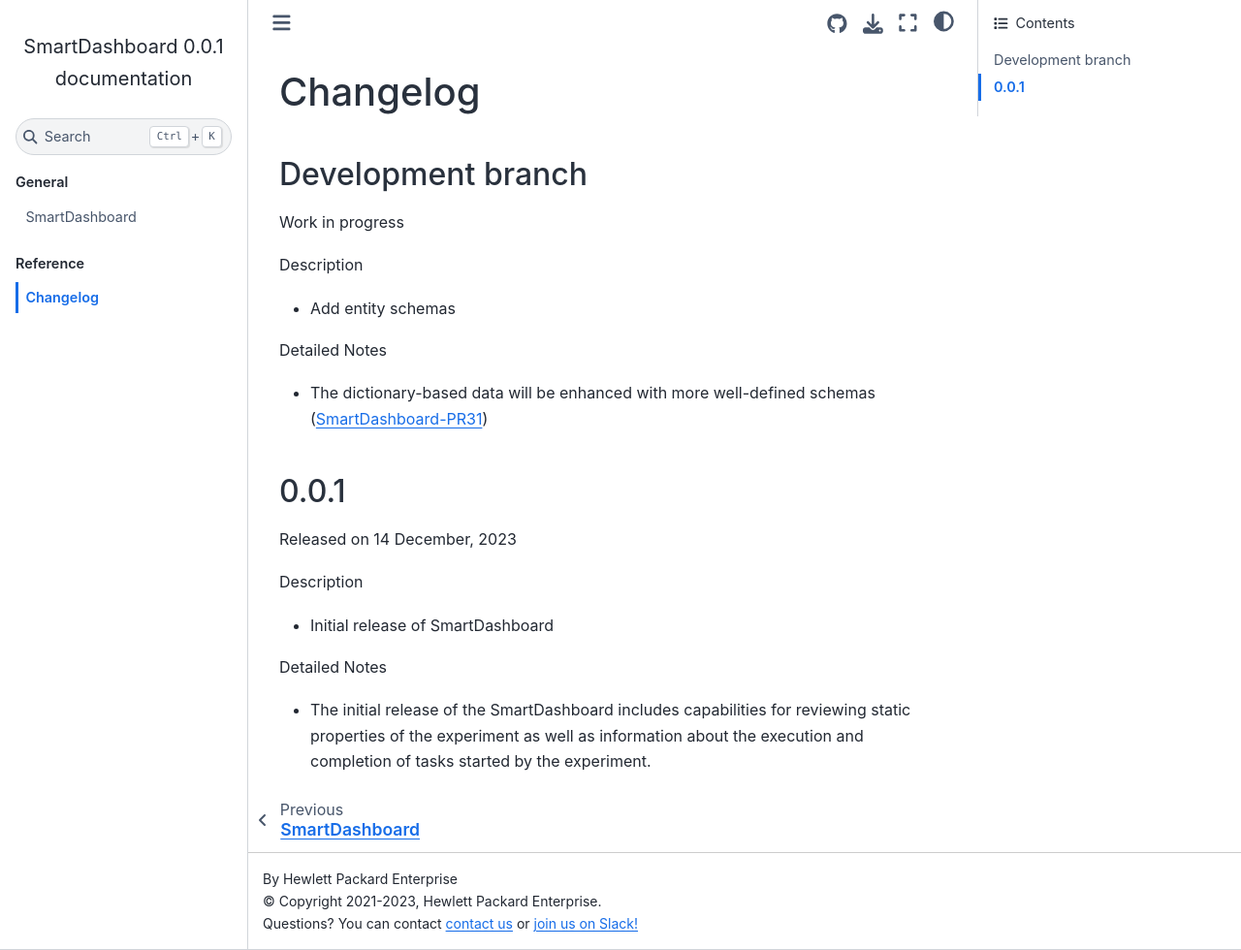
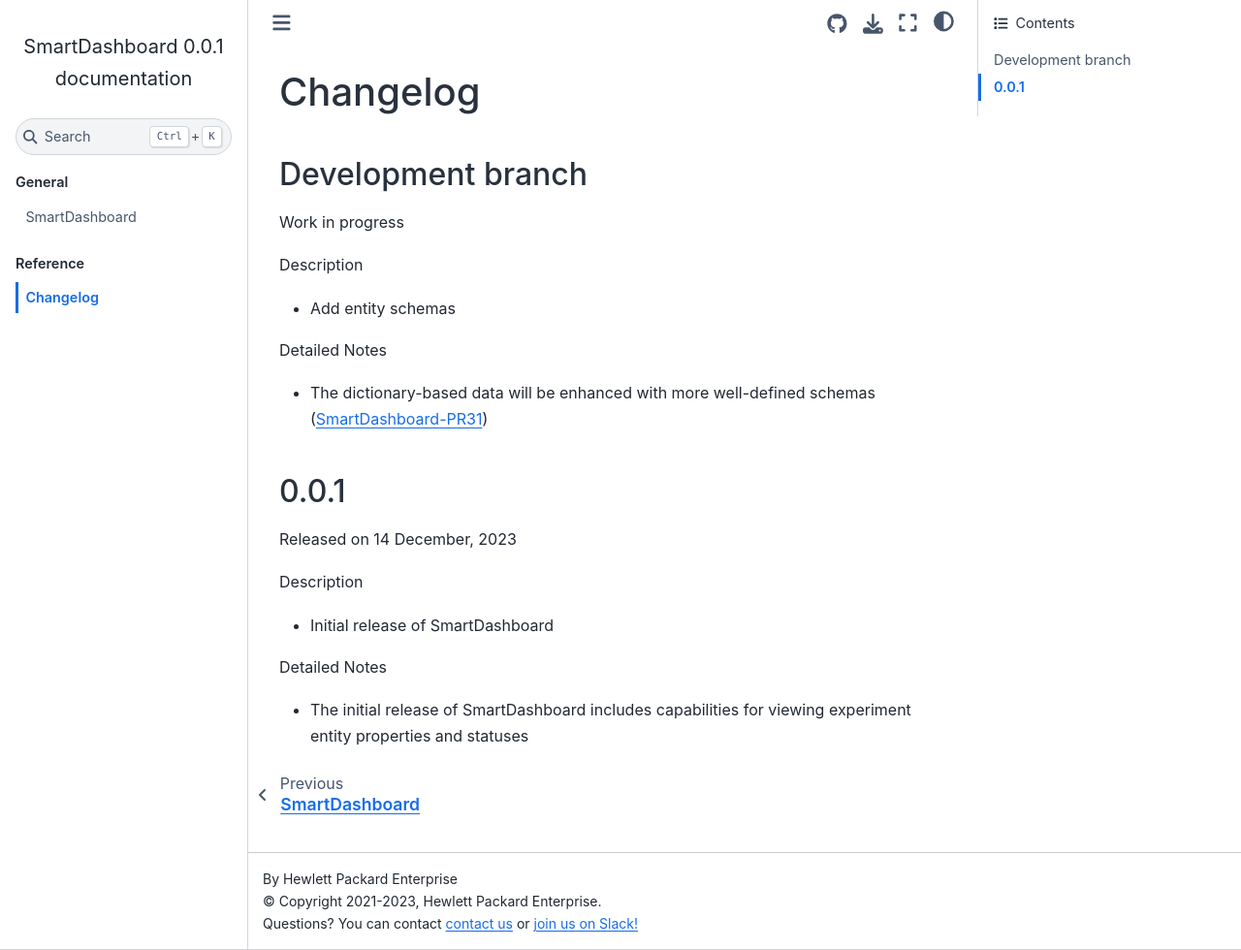
Before and after one commit to CrayLabs/SmartDashboard, a Sphinx documentation site: the page built from doc/changelog.rst, in a window 1280 px wide and 980 px high. Shown: the whole window at 97% size. Built offline with Sphinx 7.4.7 and the Sphinx Book theme 1.1.4, drawn with Linux system fonts in a browser that asks for light colours; formulas are drawn with MathJax 3.

Commit message:
tweak changelog for clarity

```diff
--- a/doc/changelog.rst
+++ b/doc/changelog.rst
@@ -30,6 +30,5 @@
 
 Detailed Notes
 
-- The initial release of the SmartDashboard includes capabilities for reviewing
-  static properties of the experiment as well as information about the execution
-  and completion of tasks started by the experiment.
+- The initial release of SmartDashboard includes capabilities for viewing
+  experiment entity properties and statuses
```
